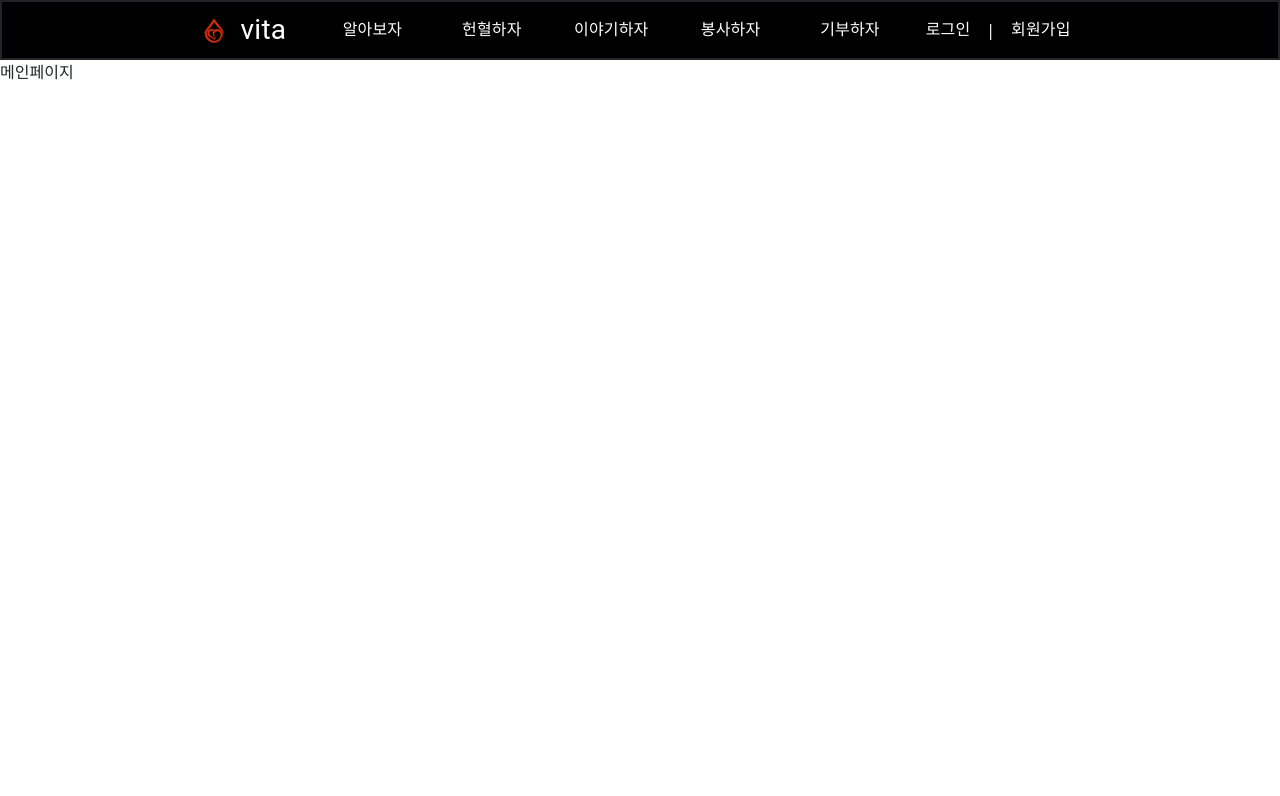
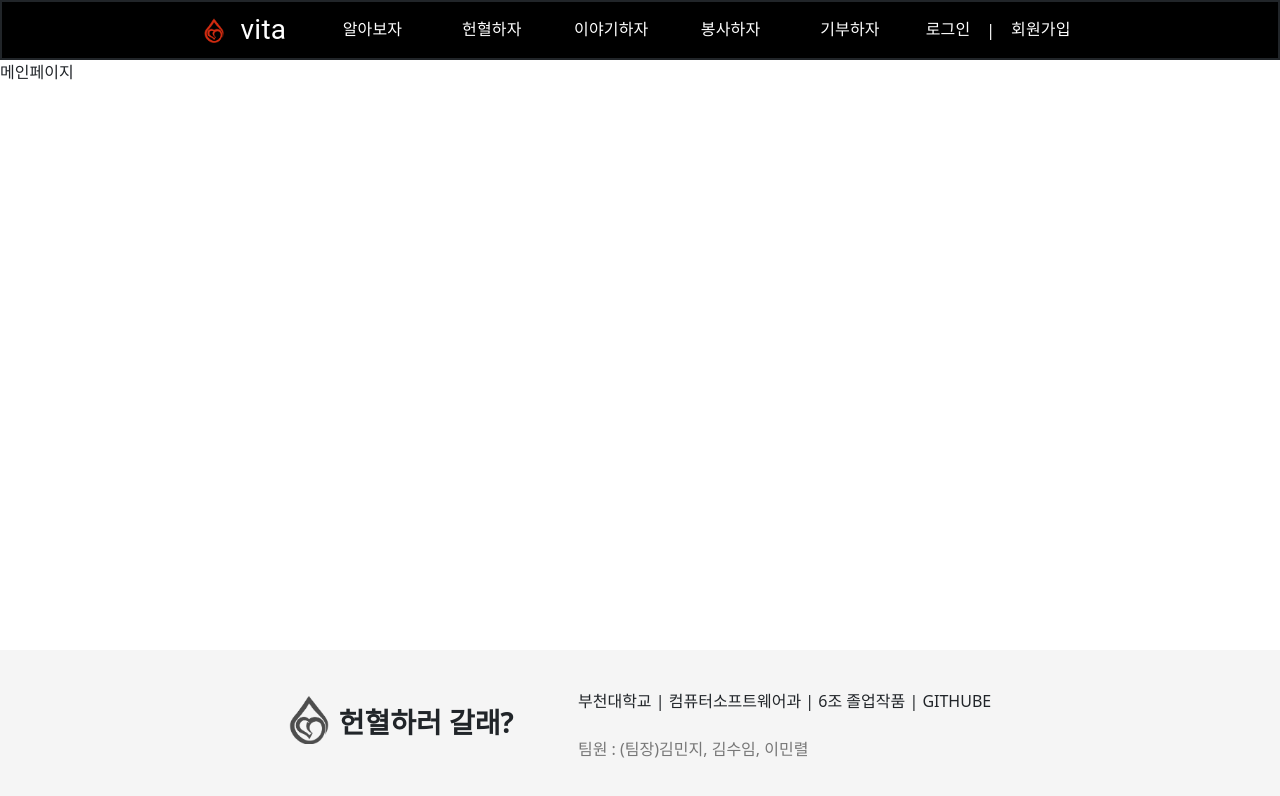
Before and after one commit to BC-VITA/VITA-FRONT, a React (Create React App) app in the folder vita/: page / in a window 1280 px wide. Shown: the top 796 px of the page. Built offline with nearby package versions, Linux system fonts and the light colour scheme; a small style sheet from the web is missing.

Commit message:
footer 완성

```diff
--- a/vita/src/App.js
+++ b/vita/src/App.js
@@ -1,7 +1,9 @@
 import React from 'react';
 import { BrowserRouter, Routes, Route } from 'react-router-dom';
+import styled from 'styled-components';
 
 import Nav from './components/Nav';
+import Foot from './components/Foot';
 
 import Home from './pages/Main';
 
@@ -25,6 +27,7 @@ import DMain from './pages/6. Donate/D_Main';
 
 function App() {
   return (
+    <FooterContainer >
     <BrowserRouter>
       <Nav />
       <Routes>
@@ -41,8 +44,14 @@ function App() {
         <Route path="/S_Main" element={<SMain />}></Route> {/*봉사하자*/}
         <Route path="/D_Main" element={<DMain />}></Route> {/*기부하자*/}
       </Routes>
+        <Foot />
     </BrowserRouter>
+    </FooterContainer>
   );
 }
-
+const FooterContainer = styled.div`
+  display: flex;
+  min-height: 100vh;
+  flex-direction: column;
+`;
 export default App;
--- /dev/null
+++ b/vita/src/components/Foot.jsx
@@ -0,0 +1,48 @@
+import React from 'react';
+import styled from 'styled-components';
+import icon from './icon.png';
+
+const Footer = () => {
+  return (
+    <Styledfoot>
+      <div style={{ fontSize: '28px' }}>
+        <Styledimg src={icon} class name="main-icon" alt="logo" />
+        <Sp0>
+          헌혈하러 갈래?
+        </Sp0>
+      </div>
+      <div style={{ marginLeft: '5%' }}>
+        <div>부천대학교  |  컴퓨터소프트웨어과  |  6조 졸업작품  |  GITHUBE</div>
+        <br />
+        <div style={{ color: '#777777' }}>팀원 : (팀장)김민지, 김수임, 이민렬</div>
+      </div>
+    </Styledfoot>
+  );
+};
+
+const Sp0 = styled.span`
+  font-weight: bold;
+
+`;
+const Styledfoot = styled.footer`
+  position: static;
+  bottom: 0;
+  width: 100%;
+  height: 150px;
+  background-color: #F5F5F5;
+  margin-top: auto;
+  display:flex;
+  justify-content: center;
+  align-items: center;
+`;
+const Styledimg = styled.img`
+  width: 40px;
+  height: 48px;
+  object-fit: cover;
+  filter: grayscale(100%);
+  margin-bottom: 10px;
+  margin-right: 10px;
+`;
+
+
+export default Footer;
--- a/vita/src/components/Nav.jsx
+++ b/vita/src/components/Nav.jsx
@@ -70,8 +70,6 @@ const Stylednav = styled.nav`
   display: flex;
   border: solid 2px;
   background-color: black;
-  padding: auto;
-  margin: auto;
 `;
 const Styleddiv = styled.div`
   width: 100%;
@@ -97,4 +95,5 @@ const Styledimg = styled.img`
   object-fit: cover;
 `;
 
+
 export default Nav;
```
